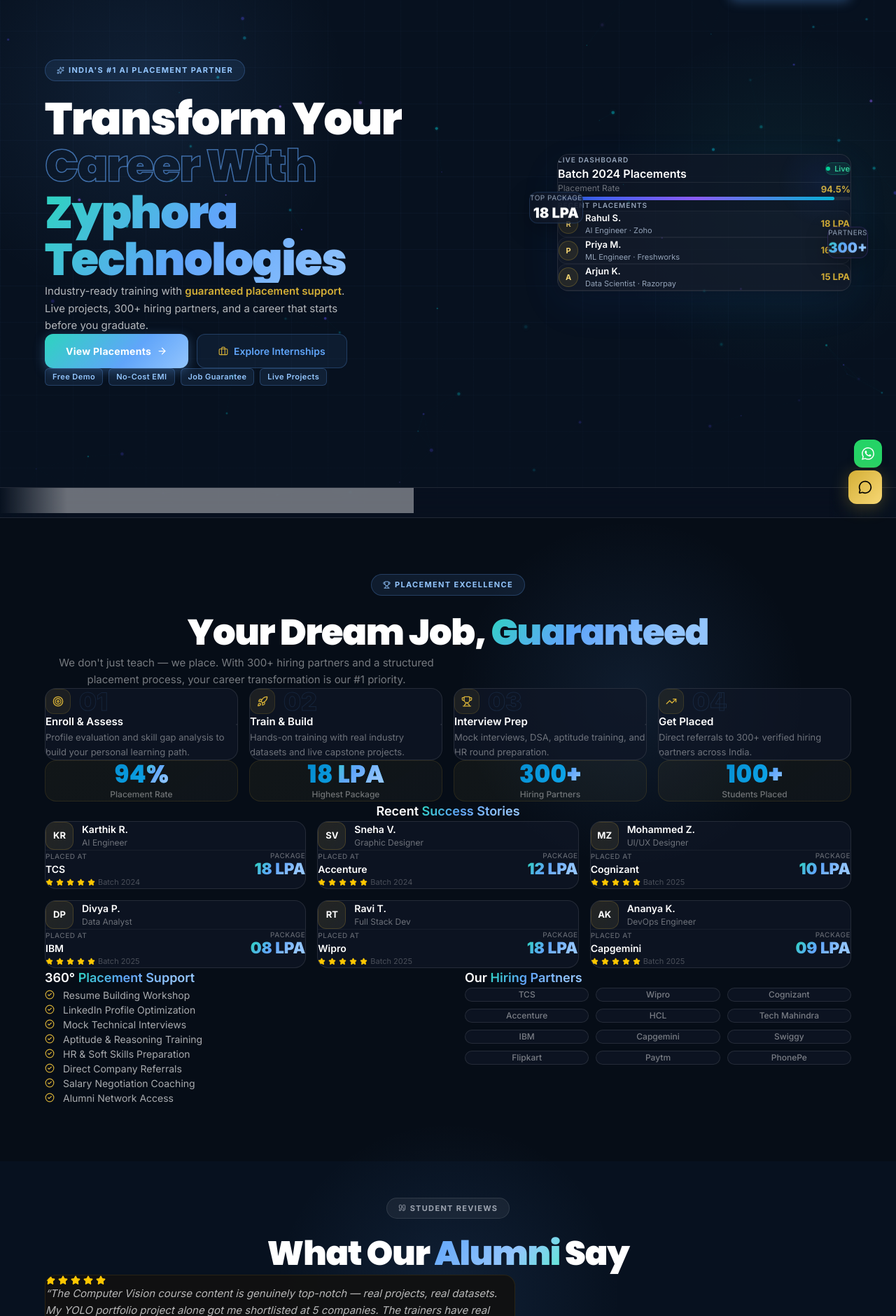
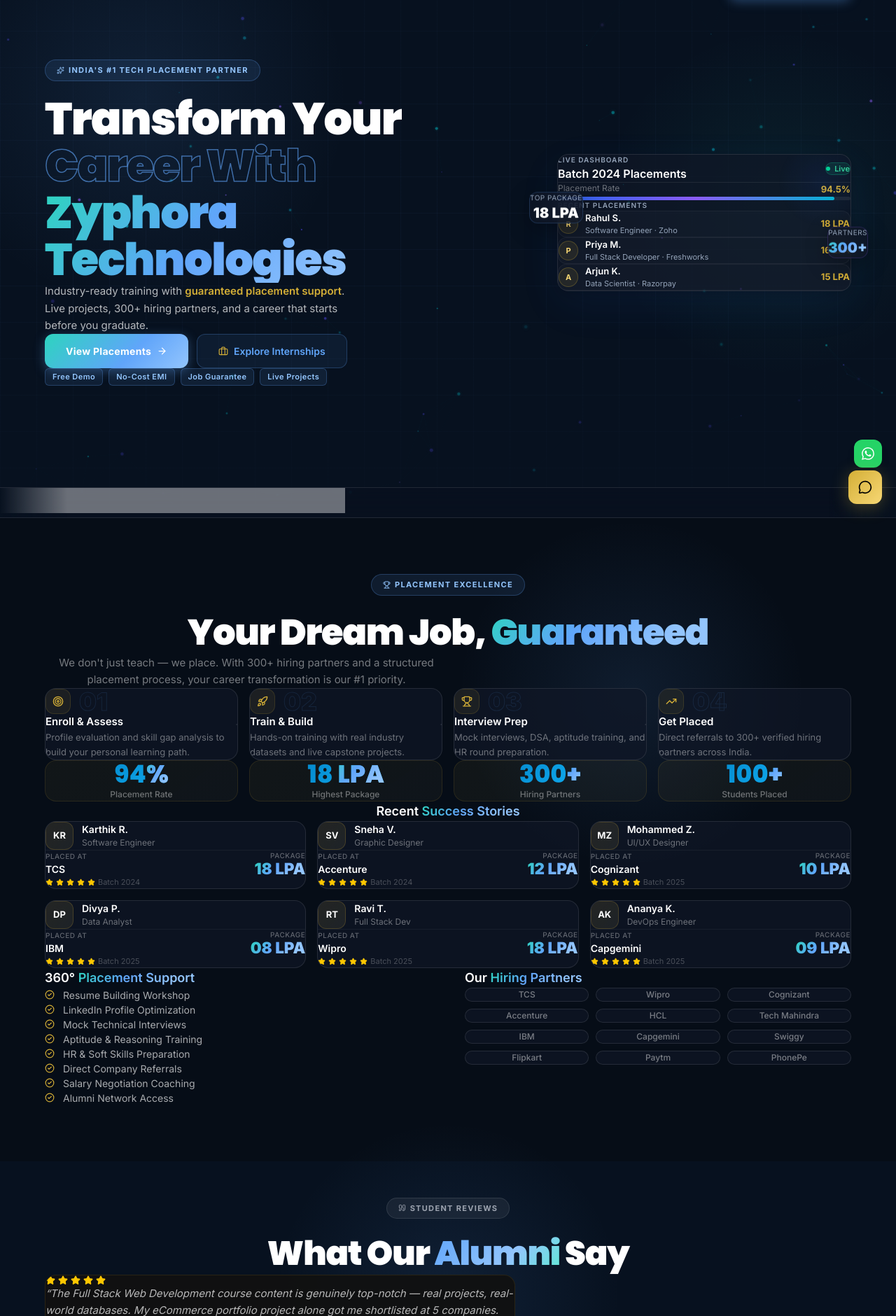
Before and after one commit to Sugandharkannan/Zyphoria, a Next.js app: page / in a window 1280 px wide. Shown: the part 60-1940 px from the top of the page at 70% size. Built offline with nearby package versions, Linux system fonts and the light colour scheme.

Commit message:
remove AI and ML references from website content

```diff
--- a/src/app/bookings/page.tsx
+++ b/src/app/bookings/page.tsx
@@ -30,15 +30,13 @@ interface Booking {
 }
 
 const coursesList = [
-  "Artificial Intelligence",
-  "Machine Learning",
-  "Generative AI",
-  "Computer Vision",
   "MERN Stack",
   "Python Full Stack",
   "Cloud Computing",
-  "DevOps & MLOps",
-  "Data Science",
+  "DevOps & Systems",
+  "Software Testing",
+  "UI/UX Design",
+  "Data Analytics",
   "Corporate Training"
 ];
 
@@ -48,8 +46,8 @@ const sampleBookings: Booking[] = [
     name: "Aarav Sharma",
     phone: "+91 9840016117",
     email: "aarav.sharma@example.com",
-    course: "Generative AI",
-    message: "Interested in learning LLM fine-tuning and prompt engineering. Looking for a weekend batch.",
+    course: "DevOps & Systems",
+    message: "Interested in learning Docker, Kubernetes, CI/CD, and Cloud. Looking for a weekend batch.",
     timestamp: new Date(Date.now() - 3600000 * 2).toISOString() // 2 hours ago
   },
   {
@@ -66,7 +64,7 @@ const sampleBookings: Booking[] = [
     name: "Rohan Das",
     phone: "+91 76543 34567",
     email: "rohan.das@example.com",
-    course: "Machine Learning",
+    course: "Cloud Computing",
     message: "Seeking corporate training syllabus options for a team of 5 software engineers.",
     timestamp: new Date(Date.now() - 86400000 * 1.5).toISOString() // 1.5 days ago
   },
@@ -75,7 +73,7 @@ const sampleBookings: Booking[] = [
     name: "Sneha Nair",
     phone: "+91 95432 45678",
     email: "sneha.nair@example.com",
-    course: "Data Science",
+    course: "Data Analytics",
     message: "Looking for details on the no-cost EMI options and job guarantee program.",
     timestamp: new Date(Date.now() - 86400000 * 3).toISOString() // 3 days ago
   }
--- a/src/components/sections/ContactSection.tsx
+++ b/src/components/sections/ContactSection.tsx
@@ -4,7 +4,7 @@ import { useState } from "react";
 import { Send, Phone, Mail, MapPin, MessageCircle, CheckCircle2, Calendar } from "lucide-react";
 import Link from "next/link";
 
-const courses = ["Artificial Intelligence", "Machine Learning", "Generative AI", "Computer Vision", "MERN Stack", "Python Full Stack", "Cloud Computing", "DevOps & MLOps", "Data Science", "Corporate Training"];
+const courses = ["MERN Stack", "Python Full Stack", "Cloud Computing", "DevOps & Systems", "Software Testing", "UI/UX Design", "Data Analytics", "Corporate Training"];
 const contactInfo = [
   { icon: Phone, label: "Call Us", lines: ["+91 98400 16117", "+91 98400 16040"], accent: "var(--c-gold)" },
   { icon: Mail, label: "Email Us", lines: ["info@Zyphora.tech", "placements@Zyphora.tech"], accent: "var(--c-gold-light)" },
--- a/src/components/sections/HeroSection.tsx
+++ b/src/components/sections/HeroSection.tsx
@@ -10,7 +10,6 @@ const marqueeLogos = [
   { src: "/logos/logo_amazon.png",    alt: "Amazon" },
   { src: "/logos/logo_meta.png",      alt: "Meta" },
   { src: "/logos/logo_nvidia.png",    alt: "NVIDIA" },
-  { src: "/logos/logo_openai.png",    alt: "OpenAI" },
 ];
 
 const fadeUp = (delay = 0) => ({
@@ -40,7 +39,7 @@ export default function HeroSection() {
             <div className="max-w-xl">
               <motion.div {...fadeUp(0)} className="section-badge mb-6">
                 <Sparkles size={11} />
-                India&apos;s #1 AI Placement Partner
+                India&apos;s #1 Tech Placement Partner
               </motion.div>
 
               {/* Headline */}
@@ -130,8 +129,8 @@ export default function HeroSection() {
                 <p className="text-[10px] font-semibold uppercase tracking-widest mb-3" style={{ color: "#94a3b8" }}>Recent Placements</p>
                 <div className="space-y-2.5">
                   {[
-                    { name: "Rahul S.", role: "AI Engineer", co: "Zoho", pkg: "18 LPA" },
-                    { name: "Priya M.", role: "ML Engineer", co: "Freshworks", pkg: "16 LPA" },
+                    { name: "Rahul S.", role: "Software Engineer", co: "Zoho", pkg: "18 LPA" },
+                    { name: "Priya M.", role: "Full Stack Developer", co: "Freshworks", pkg: "16 LPA" },
                     { name: "Arjun K.", role: "Data Scientist", co: "Razorpay", pkg: "15 LPA" },
                   ].map((s, i) => (
                     <motion.div key={s.name}
--- a/src/components/sections/InternshipSection.tsx
+++ b/src/components/sections/InternshipSection.tsx
@@ -27,7 +27,7 @@ export default function InternshipSection() {
             initial={{ opacity: 0 }} whileInView={{ opacity: 1 }} viewport={{ once: true }} transition={{ delay: 0.1 }}
             className="text-white/40 text-[14px] max-w-md mx-auto leading-relaxed"
           >
-            Work on live AI products alongside industry professionals. Earn a stipend and build a portfolio that stands out.
+            Work on live software products alongside industry professionals. Earn a stipend and build a portfolio that stands out.
           </motion.p>
         </div>
 
--- a/src/components/sections/PlacementsSection.tsx
+++ b/src/components/sections/PlacementsSection.tsx
@@ -12,7 +12,7 @@ const roadmap = [
 ];
 
 const students = [
-  { name: "Karthik R.", role: "AI Engineer", company: "TCS", pkg: "18 LPA", batch: "2024", initials: "KR" },
+  { name: "Karthik R.", role: "Software Engineer", company: "TCS", pkg: "18 LPA", batch: "2024", initials: "KR" },
   { name: "Sneha V.", role: "Graphic Designer", company: "Accenture", pkg: "12 LPA", batch: "2024", initials: "SV" },
   { name: "Mohammed Z.", role: "UI/UX Designer", company: "Cognizant", pkg: "10 LPA", batch: "2025", initials: "MZ" },
   { name: "Divya P.", role: "Data Analyst", company: "IBM", pkg: "08 LPA", batch: "2025", initials: "DP" },
--- a/src/components/sections/TestimonialsSection.tsx
+++ b/src/components/sections/TestimonialsSection.tsx
@@ -4,9 +4,9 @@ import { useState, useEffect } from "react";
 import { ChevronLeft, ChevronRight, Star, Quote } from "lucide-react";
 
 const testimonials = [
-  { name: "Mohammed Zubair", role: "ML Engineer", company: "Freshworks", pkg: "16 LPA", location: "Hyderabad", batch: "2023", initials: "MZ", text: "The Computer Vision course content is genuinely top-notch — real projects, real datasets. My YOLO portfolio project alone got me shortlisted at 5 companies. The trainers have real industry experience." },
+  { name: "Mohammed Zubair", role: "Full Stack Engineer", company: "Freshworks", pkg: "16 LPA", location: "Hyderabad", batch: "2023", initials: "MZ", text: "The Full Stack Web Development course content is genuinely top-notch — real projects, real-world databases. My eCommerce portfolio project alone got me shortlisted at 5 companies. The trainers have real industry experience." },
   { name: "Divya Priya", role: "Cloud Architect", company: "IBM", pkg: "15 LPA", location: "Chennai", batch: "2024", initials: "DP", text: "Joined as a fresher with zero cloud knowledge. The AWS course combined with placement prep completely transformed my prospects. The LinkedIn optimisation they helped with tripled my recruiter messages." },
-  { name: "Ravi Teja", role: "Full Stack Developer", company: "Zoho", pkg: "18 LPA", location: "Coimbatore", batch: "2023", initials: "RT", text: "Best career investment I've made. The MERN Stack + AI integration course was exactly what the market needed. Got placed just 45 days after completing the program. Couldn't recommend it more." },
+  { name: "Ravi Teja", role: "Full Stack Developer", company: "Zoho", pkg: "18 LPA", location: "Coimbatore", batch: "2023", initials: "RT", text: "Best career investment I've made. The MERN Stack development course was exactly what the market needed. Got placed just 45 days after completing the program. Couldn't recommend it more." },
 ];
 
 export default function TestimonialsSection() {
--- a/src/components/ui/FloatingChatbot.tsx
+++ b/src/components/ui/FloatingChatbot.tsx
@@ -5,7 +5,7 @@ import { MessageCircle, X, Send, Bot } from "lucide-react";
 
 const botReplies: Record<string, string> = {
   default: "Hi! I'm Aria 👋 I can help with course info, placement stats, fees, and demo bookings. What would you like to know?",
-  courses: "We offer 12+ AI & software courses. Top picks: Artificial Intelligence, Generative AI, Computer Vision, and MERN Stack. Which interests you?",
+  courses: "We offer 12+ software engineering and cloud courses. Top picks: MERN Stack, Python Full Stack, Cloud Computing, and DevOps. Which interests you?",
   placement: "Our placement rate is 94.5% with packages from 8 LPA to 18 LPA. We have 300+ hiring partners including Zoho, Freshworks & Razorpay!",
   fees: "Course fees range from ₹25,000 to ₹75,000. We offer No-Cost EMI and scholarship options. Want to know about a specific course?",
   demo: "Book your free demo at 📞 +91 98400 16117 or fill the contact form. We'll call you back within 2 hours!",
@@ -49,7 +49,7 @@ export default function FloatingChatbot() {
                   <Bot size={15} className="text-black" />
                 </div>
                 <div>
-                  <p className="text-white font-semibold text-[13px]">Aria AI</p>
+                  <p className="text-white font-semibold text-[13px]">Aria</p>
                   <p className="text-[11px]" style={{ color: "var(--c-gold)" }}>● Online</p>
                 </div>
               </div>
```
